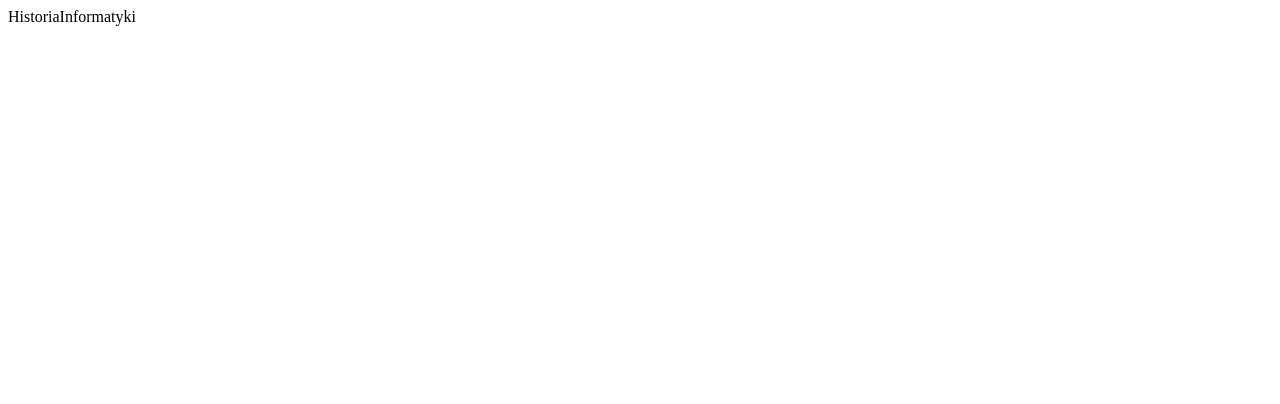
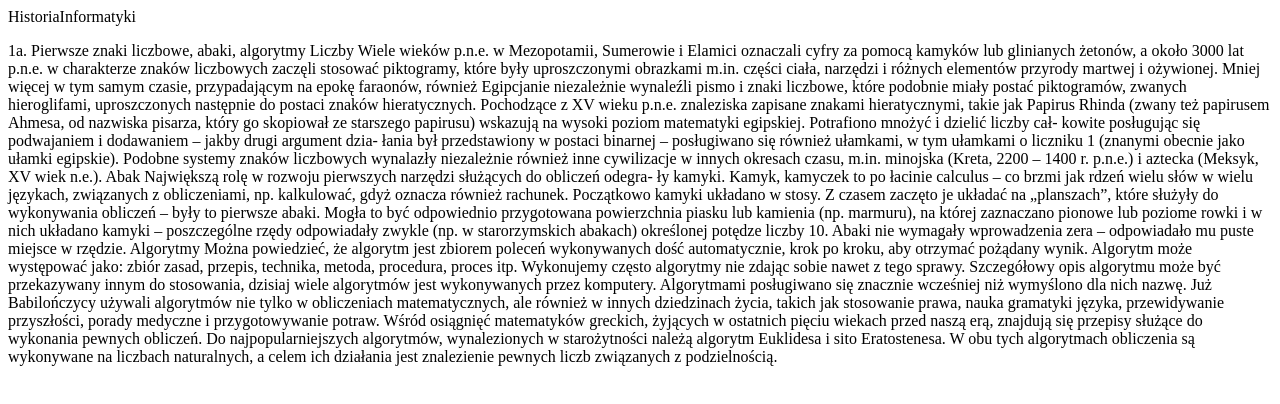
Before and after one commit to Olcia90079/ProjektZespolowy, an Angular app in the folder HistoriaInformatyki/: page / in a window 1280 px wide. Shown: the top 404 px of the page. Built offline with nearby package versions, Linux system fonts and the light colour scheme; no server answers.

Commit message:
Display1atxtInApp

```diff
--- a/HistoriaInformatyki/src/app/app.component.html
+++ b/HistoriaInformatyki/src/app/app.component.html
@@ -1,3 +1,4 @@
 {{ title }}
-
-{{ tekstJakiejsTablicy('1a') }}
+<p>
+    {{ currentBoard }}
+</p>
--- a/HistoriaInformatyki/src/app/app.component.ts
+++ b/HistoriaInformatyki/src/app/app.component.ts
@@ -8,16 +8,15 @@ import { HttpClient } from '@angular/common/http';
 })
 export class AppComponent {
   title = 'HistoriaInformatyki';
+  currentBoard?: string;
 
   constructor(private httpClient: HttpClient) {
-    this.httpClient.get('.link/do/pliku.txt').subscribe(() =>
-    {
-      console.log('ODEBRALEM WIADOMOSC HTTP')
-    })
-  }
-
-  tekstJakiejsTablicy(parametr:string)
-  {
-
+    this.httpClient.get('assets/docs/Tablice/1a.txt',  {
+      responseType: 'text',
+    }).subscribe(
+      (dane) => {
+        this.currentBoard = dane;
+      }
+    )
   }
 }
```
